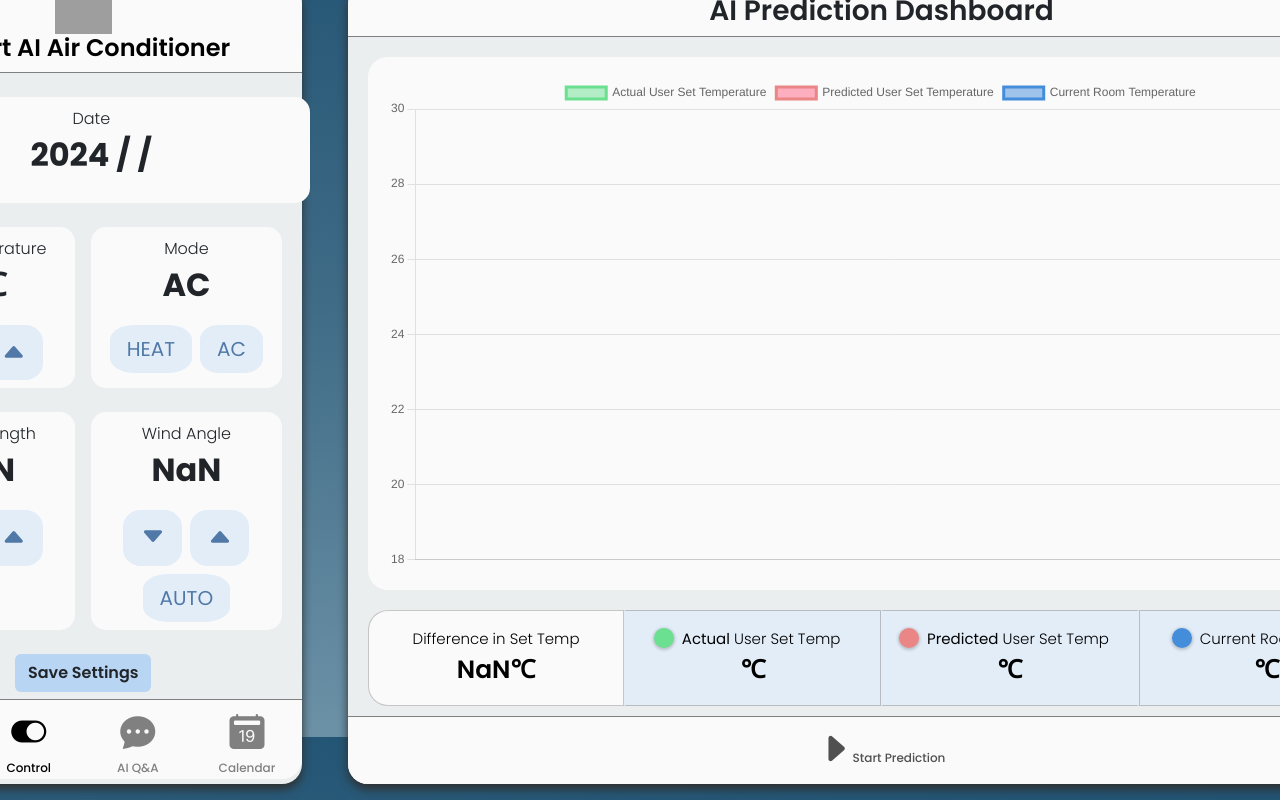
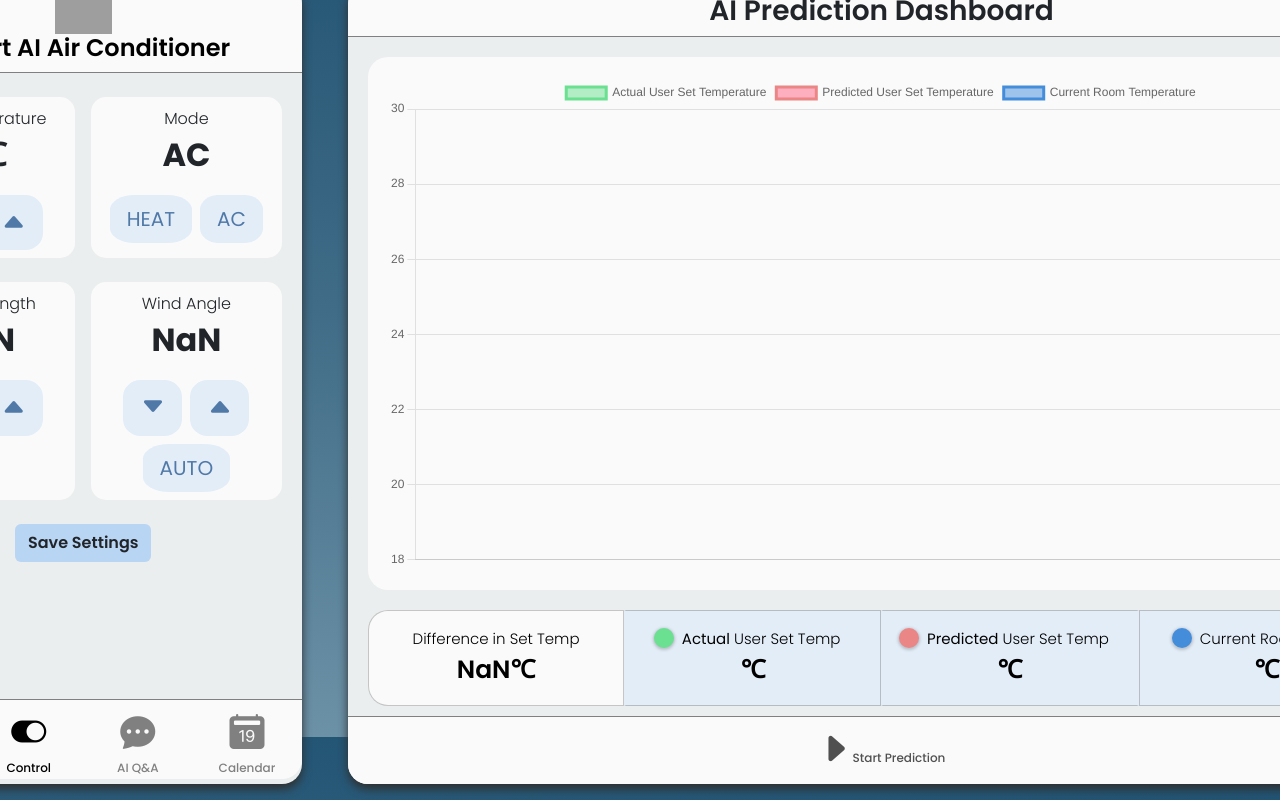
Before and after one commit to 2024-LGSI-Internship/frontend-react-ts, a React (Create React App) app: page / in a window 1280 px wide. Both pictures are taken after a click on the button "Control". Shown: the part 63-863 px from the top of the page. Built offline with nearby package versions, Linux system fonts and the light colour scheme; no server answers; grey boxes are pictures that could not be loaded.

Commit message:
contoller.tsx date container fixed

```diff
--- a/src/components/Controller.tsx
+++ b/src/components/Controller.tsx
@@ -43,8 +43,8 @@ export default function Controller(props: any) {
   return (
     <>
       <div className="Controller">
-        {!props.isControl &&
-          <div className="container control-container mt-4 mx-2 control-1">
+        {isControl===4 &&
+          <div className="container control-container date mt-4 control-1">
             <span className='fs-6 fw-light'>Date</span>
             <p className='fs-2 fw-bold'>2024 / {props.month} / {props.day}</p>
           </div>
--- a/src/styles/controller.scss
+++ b/src/styles/controller.scss
@@ -10,6 +10,9 @@
         background-color: $white;
         padding: 10px 0px 8px 0px;
         border-radius: 15px;
+        &.date{
+            width: 360px;
+        }
     }
     &-1{
         animation: slideUp .6s ease forwards;
```
